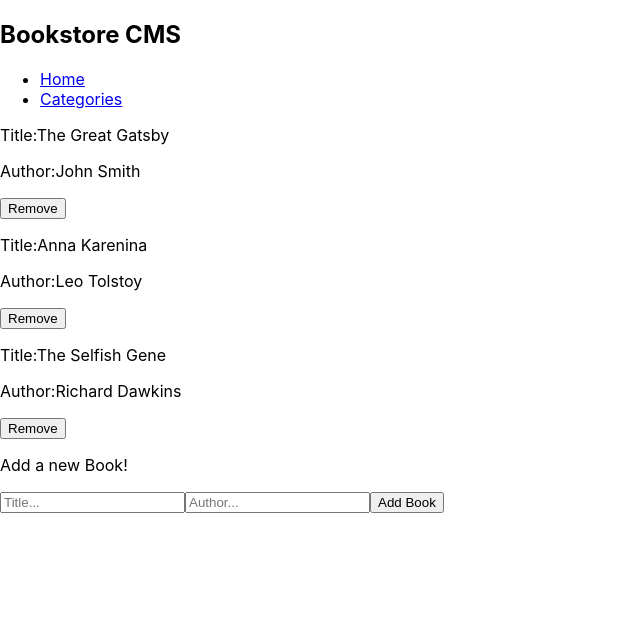
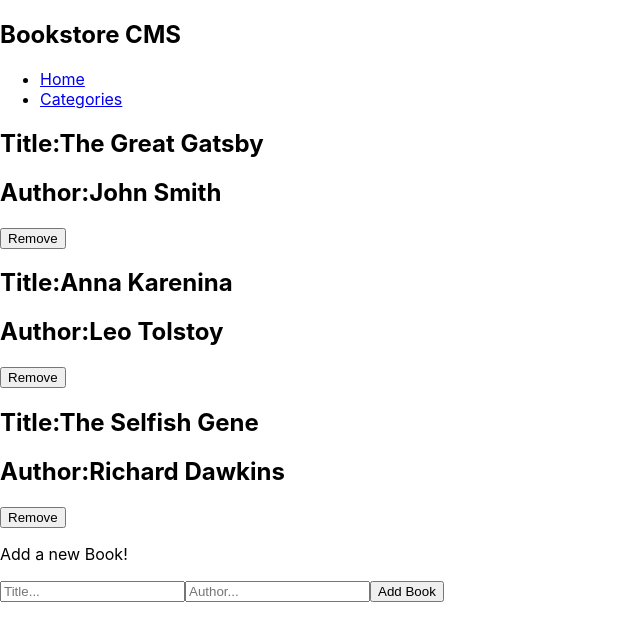
Before and after one commit to bhushan354/BookStore, a React (Create React App) app: page / in a window 1280 px wide. Shown: the top 640 px of the page, without its empty margins (0-640 px from the left). Built offline with nearby package versions, Linux system fonts and the light colour scheme.

Commit message:
make text bold

```diff
--- a/src/components/Book.js
+++ b/src/components/Book.js
@@ -15,17 +15,17 @@ const Book = ({ title, author, itemId }) => {
     <div>
       <form onSubmit={clearBookFunc}>
         <div>
-          <p>
+          <h2>
             {itemId}
-          </p>
-          <p>
+          </h2>
+          <h2>
             Title:
             {title}
-          </p>
-          <p>
+          </h2>
+          <h2>
             Author:
             {author}
-          </p>
+          </h2>
         </div>
         <button type="submit">
           Remove
```
